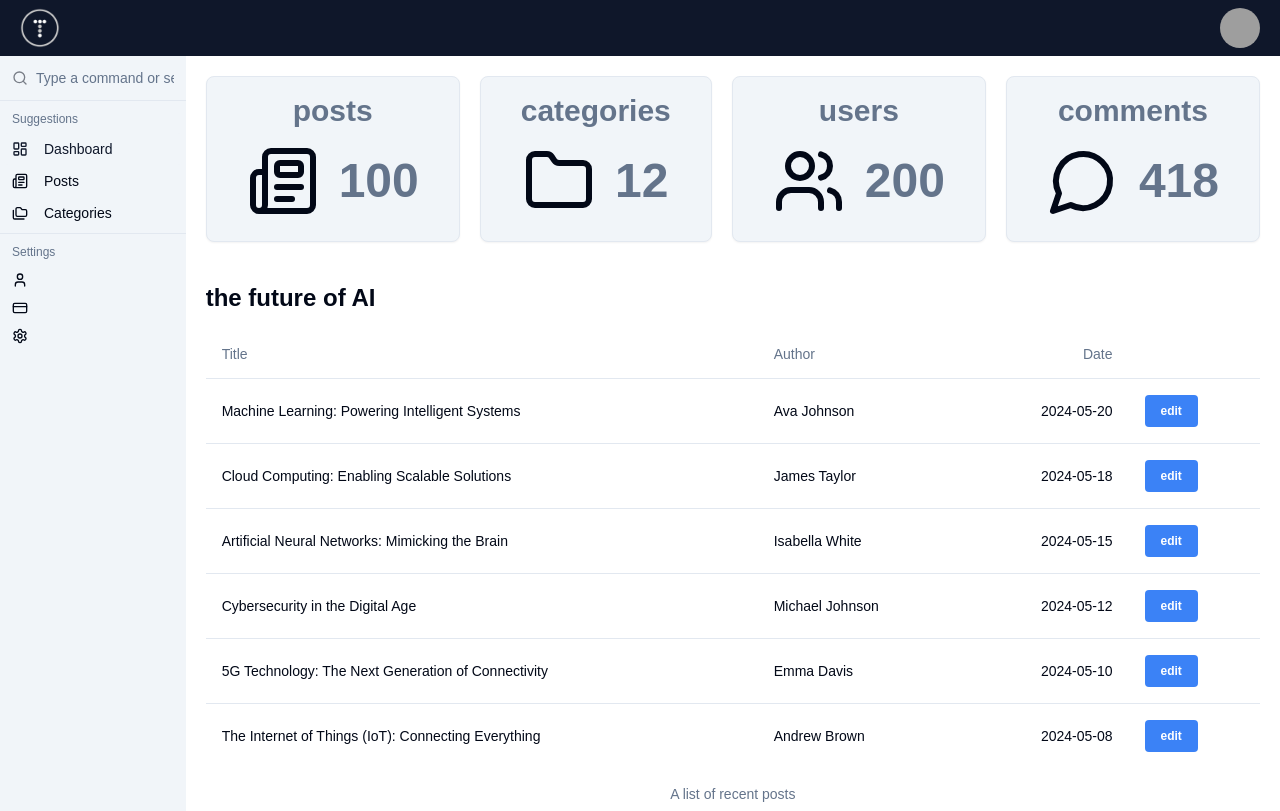
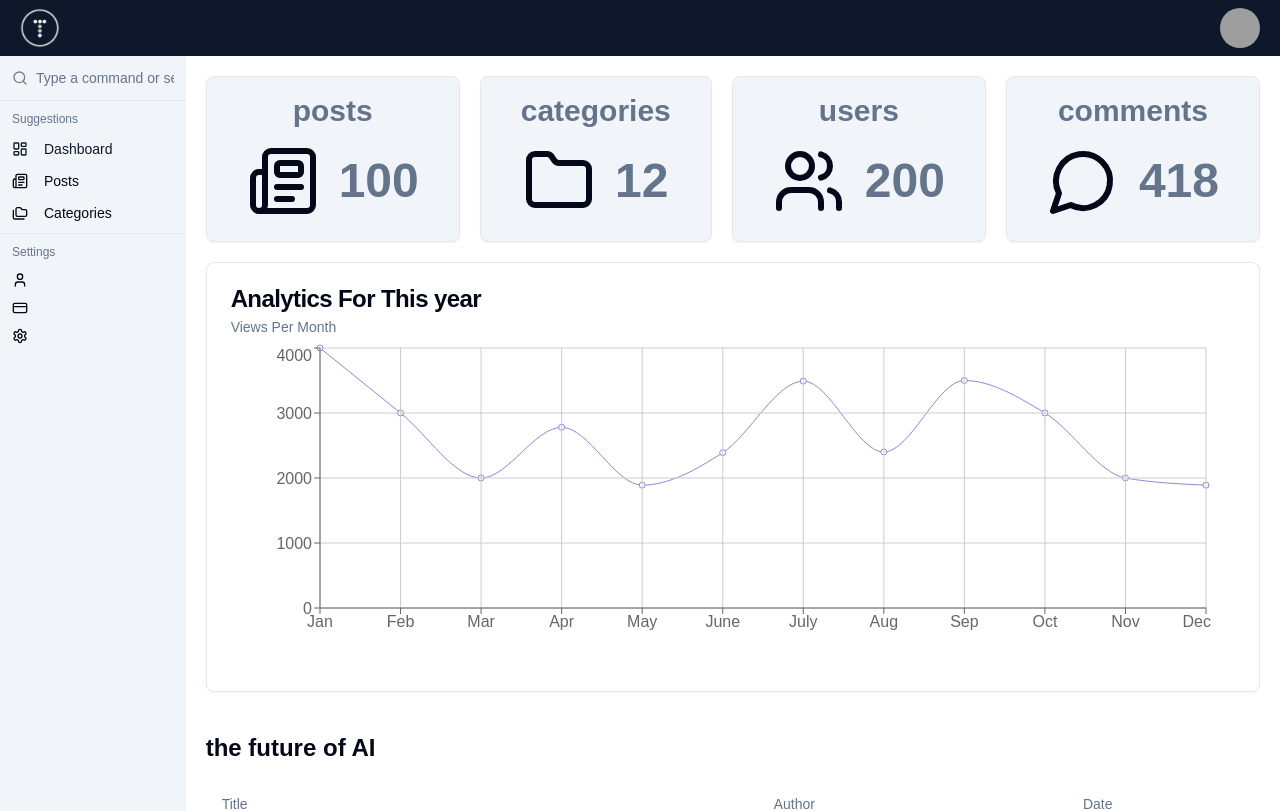
Before and after one commit to ObiomaIkpe/admin-dashboard-with-graph-using-NEXTjs, a Next.js app: page / in a window 1280 px wide. Shown: the top 811 px of the page. Built offline with nearby package versions, Linux system fonts and the light colour scheme; grey boxes are pictures that could not be loaded.

Commit message:
setup the graph

```diff
--- a/app/page.tsx
+++ b/app/page.tsx
@@ -1,5 +1,6 @@
 import DashboardCard from "@/components/dashboard/DashboardCard";
 import { Folder, MessageCircle, Newspaper, Users } from "lucide-react";
+import AnalyticsChart from "@/components/dashboard/AnalyticsChart";
 import PostTable from '@/components/posts/PostTable'
 
 export default function Home() {
@@ -33,6 +34,8 @@ export default function Home() {
       />
     </div>
 
+    <AnalyticsChart />
+
     <PostTable title='the future of AI' limit={6}/>
   </>
   );
--- a/components/dashboard/AnalyticsChart.tsx
+++ b/components/dashboard/AnalyticsChart.tsx
@@ -0,0 +1,32 @@
+'use client'
+
+import {LineChart, Line, XAxis, YAxis, CartesianGrid, ResponsiveContainer} from 'recharts'
+import { Card, CardContent, CardDescription, CardTitle, CardHeader} from '@/components/ui/card'
+
+import data from '@/data/analyticsItems';
+const AnalyticsChart = () => {
+  return (
+    <>
+    <Card>
+        <CardHeader>
+            <CardTitle>Analytics For This year</CardTitle>
+            <CardDescription>Views Per Month</CardDescription>
+            <CardContent>
+                <div style={{width: '100%', height:300}}>
+                    <ResponsiveContainer>
+                        <LineChart width={1100} height={300} data={data}>
+                            <Line type='monotone' dataKey='uv' stroke='#888Ad8'/>
+                            <CartesianGrid stroke='#ccc' />
+                            <XAxis dataKey='name' />
+                            <YAxis />
+                        </LineChart>
+                    </ResponsiveContainer>
+                </div>
+            </CardContent>
+        </CardHeader>
+    </Card>
+    </>
+  )
+}
+
+export default AnalyticsChart
```
Also changed, not shown: 1 other file (tests, documents, lock files or other folders).
